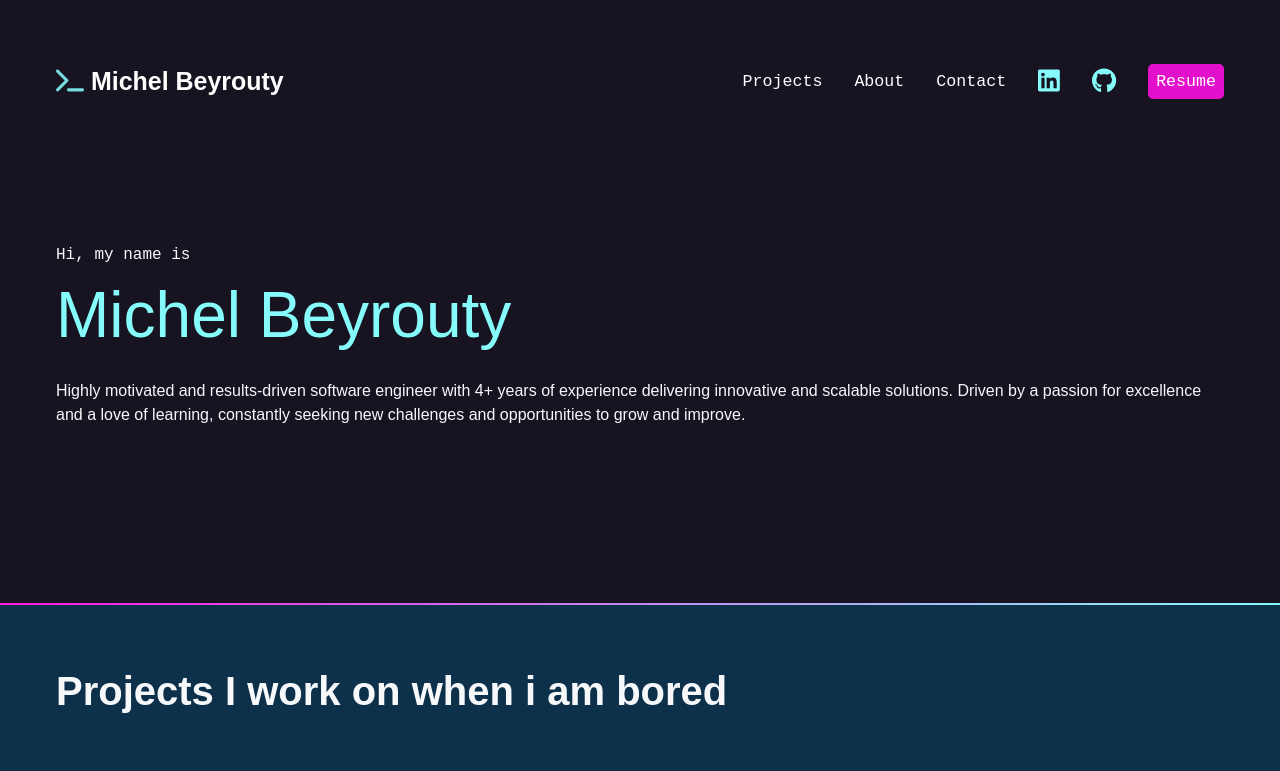
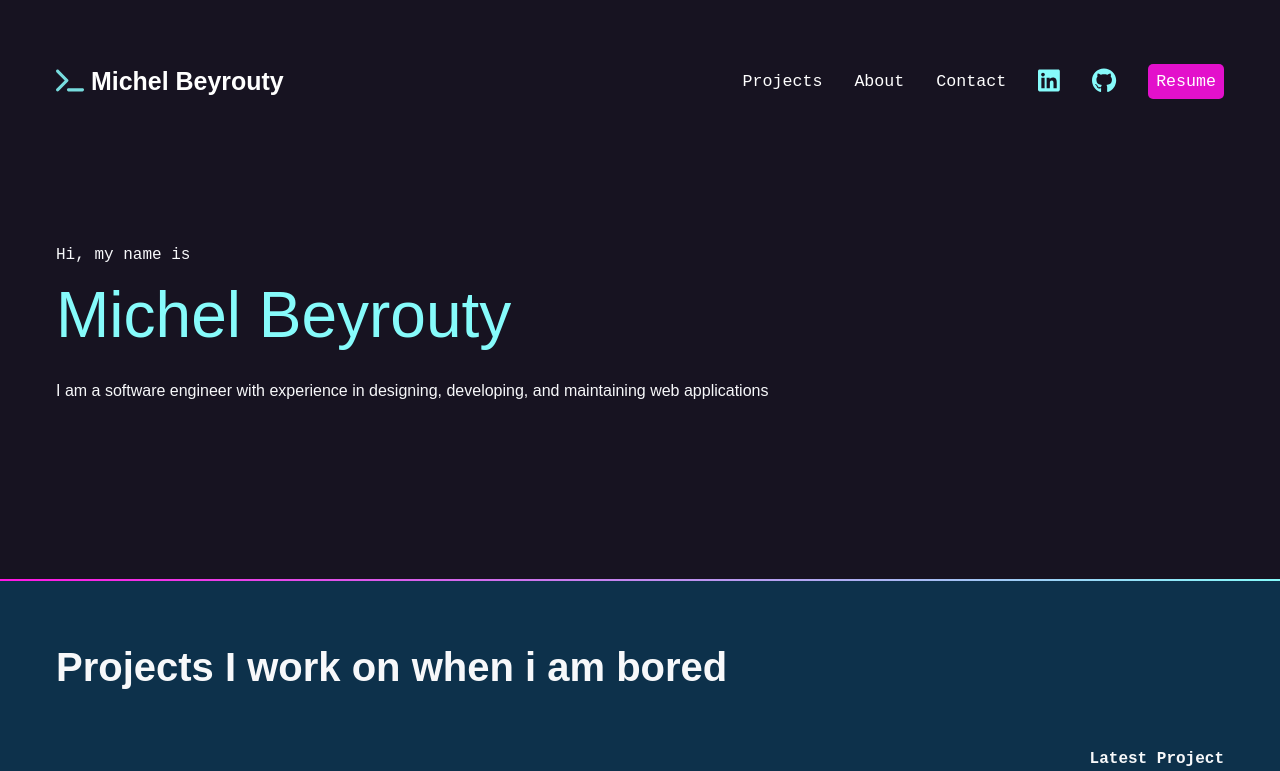
Before and after one commit to michelbeyrouty/michelbeyrouty.bio, a React (Vite) app: page / in a window 1280 px wide. Shown: the top 771 px of the page. Built offline with nearby package versions, Linux system fonts and the light colour scheme.

Commit message:
Setup final homePage

```diff
--- a/package.json
+++ b/package.json
@@ -32,6 +32,7 @@
     "@tanstack/react-query": "^4.10.1",
     "react": "18.2.0",
     "react-dom": "18.2.0",
-    "react-router-dom": "^6.4.1"
+    "react-router-dom": "^6.4.1",
+    "react-router-hash-link": "^2.4.3"
   }
 }
--- a/src/components/Introduction.jsx
+++ b/src/components/Introduction.jsx
@@ -4,10 +4,7 @@ const Introduction = () => {
       <p className="name">
         {"Hi, my name is"} <span> {"Michel Beyrouty"} </span>
       </p>
-      <p>
-        {`Highly motivated and results-driven software engineer with 4+ years of experience delivering innovative and scalable solutions.
-          Driven by a passion for excellence and a love of learning, constantly seeking new challenges and opportunities to grow and improve.`}
-      </p>
+      <p>{`I am a software engineer with experience in designing, developing, and maintaining web applications`}</p>
     </section>
   );
 };
--- a/src/components/NavBar.jsx
+++ b/src/components/NavBar.jsx
@@ -1,6 +1,7 @@
 import { FontAwesomeIcon } from "@fortawesome/react-fontawesome";
 import { faLinkedin, faGithub } from "@fortawesome/free-brands-svg-icons";
 import { faTerminal } from "@fortawesome/free-solid-svg-icons";
+import { HashLink } from "react-router-hash-link";
 
 const NavBar = () => {
   return (
@@ -15,13 +16,19 @@ const NavBar = () => {
           </h1>
         </li>
         <li>
-          <a href="/#projects">Projects</a>
+          <HashLink to="/#projects" smooth>
+            Projects
+          </HashLink>
         </li>
         <li>
-          <a href="/about">About</a>
+          <HashLink to="/about" smooth>
+            About
+          </HashLink>
         </li>
         <li>
-          <a href="/#contact">Contact</a>
+          <HashLink to="/#contact" smooth>
+            Contact
+          </HashLink>
         </li>
         <li>
           <a
```
Also changed, not shown: 1 other file (tests, documents, lock files or other folders).
